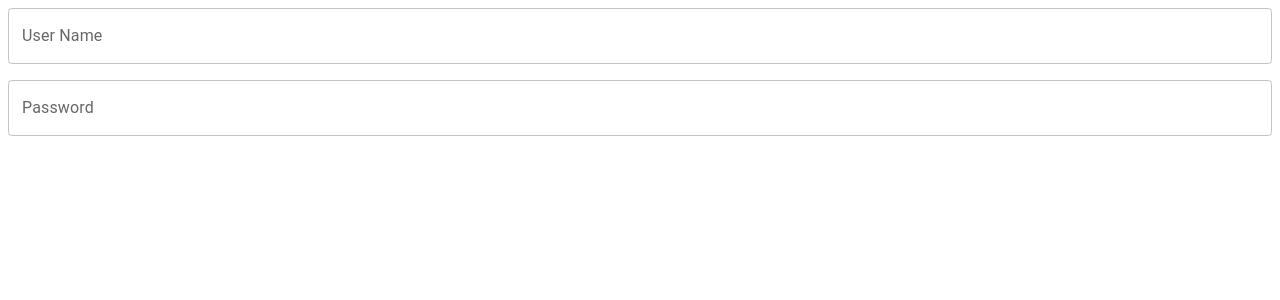
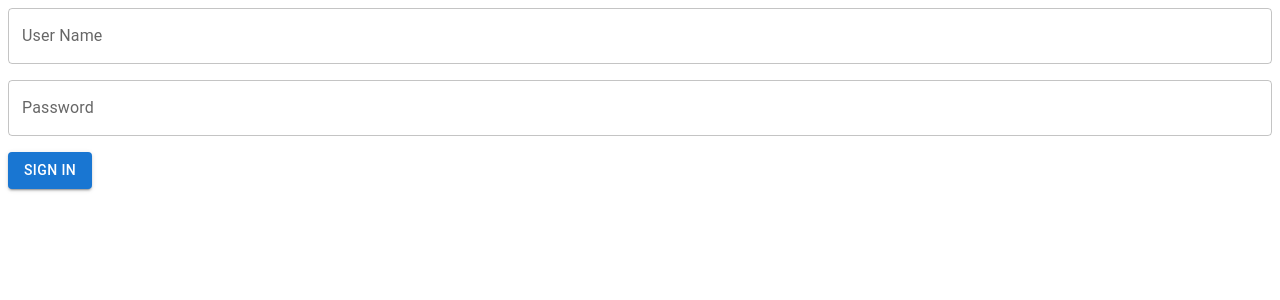
Before and after one commit to SachinthaNimesh370/EduSpark-Scholarship-Management-System-Frontend, a React (Vite) app: page / in a window 1280 px wide. Shown: the top 300 px of the page. Built offline with nearby package versions, Linux system fonts and the light colour scheme.

Commit message:
add button for suign in

```diff
--- a/src/pages/auth/SignInPage.jsx
+++ b/src/pages/auth/SignInPage.jsx
@@ -1,5 +1,5 @@
 import React from 'react'
-import {Box,Grid,TextField} from '@mui/material'
+import {Box,Grid,TextField,Button} from '@mui/material'
 
 function SignInPage() {
   function InputField({id,label,type,autoComplete}){
@@ -19,15 +19,19 @@ function SignInPage() {
 
   return (
     <Box>
-      <Grid container spacing={2}>
+      <Grid container spacing={2} marginBottom={2}>
         <Grid size={12}>
           <InputField id='username' label='User Name' type='text' autoComplete='false'/>
         </Grid>
         <Grid size={12}>
           <InputField id='password' label='Password'  type='password' autoComplete='new-password'/>
         </Grid>
+        <Grid container justifyItems='flex-end'>
+          <Button variant="contained" >Sign In</Button>
+        </Grid>
 
       </Grid>
+
 
 
 
```
